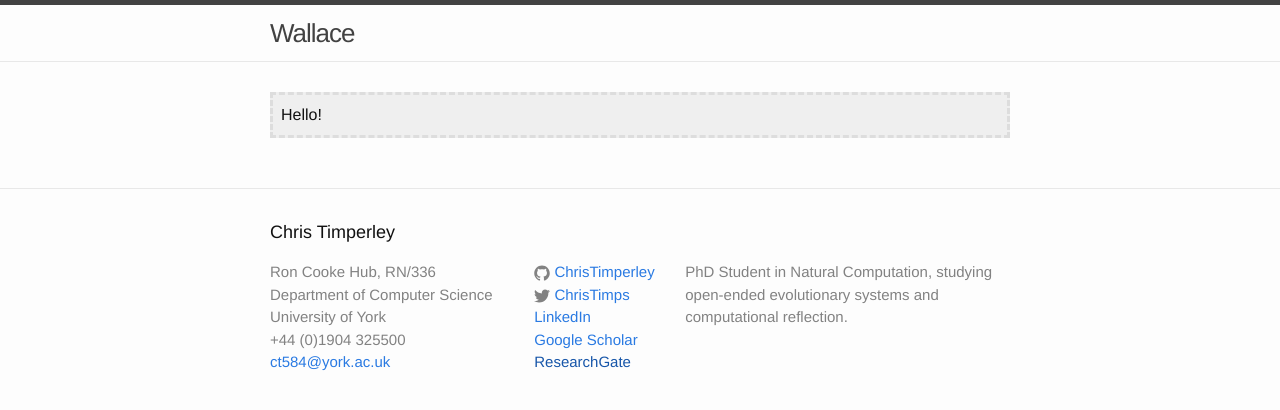
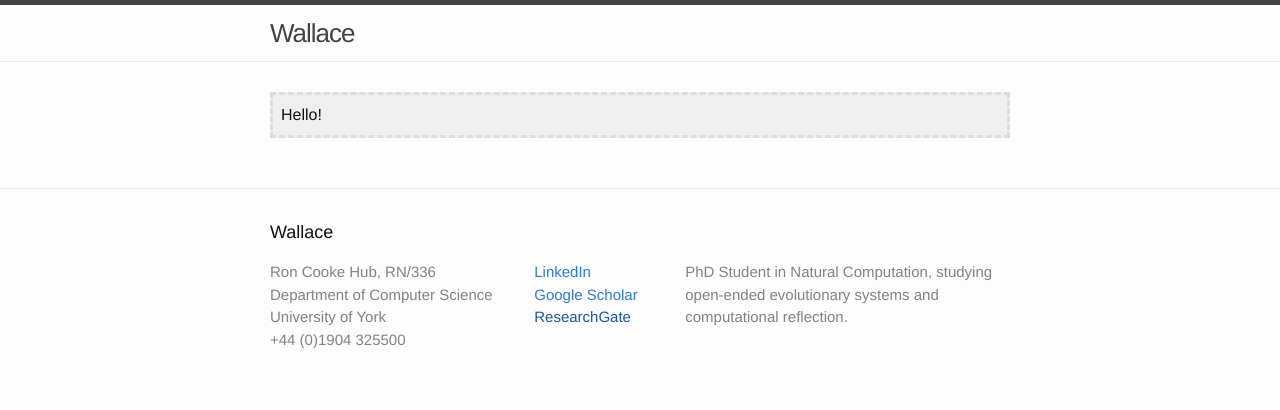
Before and after one commit to ChrisTimperley/Wallace.jl, a Jekyll site: the page built from index.html, in a window 1280 px wide. Shown: the top 410 px of the page. Built offline with Jekyll 4.4.1, drawn with Linux system fonts in a browser that asks for light colours.

Commit message:
Modified config file.

```diff
--- a/_config.yml
+++ b/_config.yml
@@ -1,10 +1,7 @@
 # Site settings
-title: Chris Timperley
-email: ct584@york.ac.uk
+title: Wallace
 baseurl: ""
-url: "http://www.christimperley.co.uk"
-twitter_username: ChrisTimps
-github_username:  ChrisTimperley
+url: "http://www.christimperley.co.uk/Wallace.jl"
 
 # Build settings
 markdown: kramdown
```
